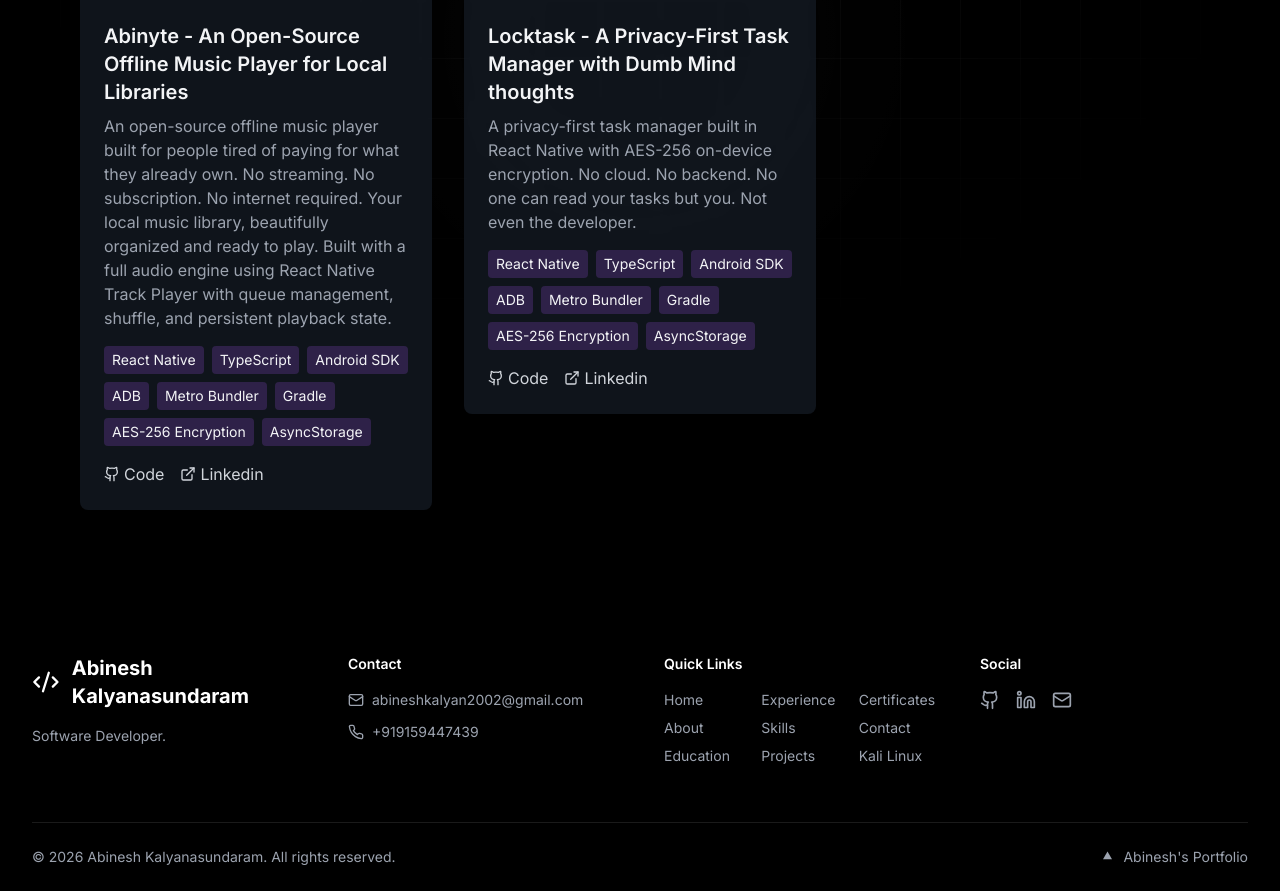
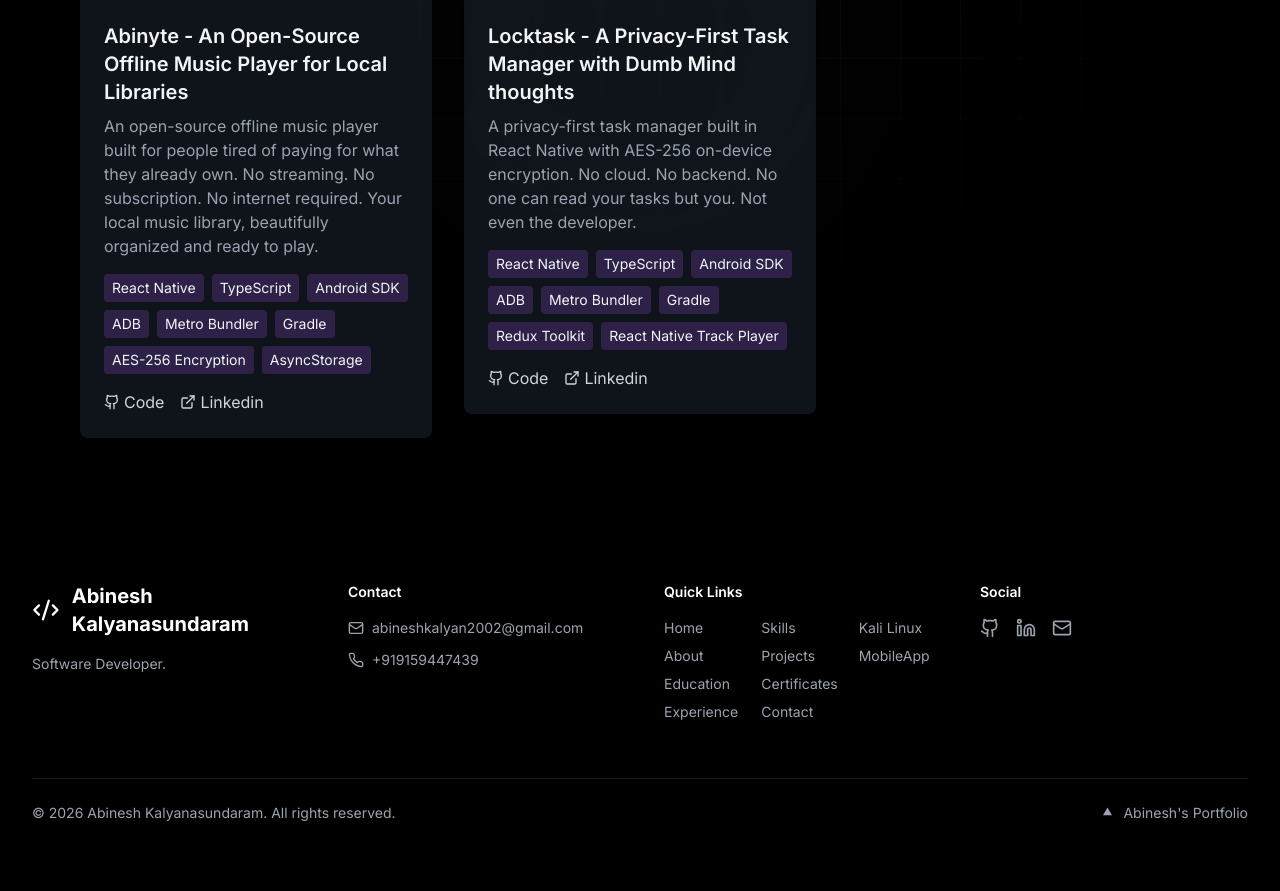
Before and after one commit to abinesh2323/Dev-main, a Next.js app: page /mobapps in a window 1280 px wide. Shown: the part 362-1253 px from the top of the page. After the commit the page ends 1209 px from the top, so only its background shows below. Built offline with nearby package versions, Linux system fonts and the light colour scheme.

Commit message:
final mobapp & footer image

```diff
--- a/src/components/Footer.tsx
+++ b/src/components/Footer.tsx
@@ -17,13 +17,13 @@ const Footer = () => {
 		{ name: 'Certificates', path: '/certificates' },
 		{ name: 'Contact', path: '/contact' },
 		{ name: 'Kali Linux', path: '/kali' },
-		{ name: 'Mobile App', path: '/mobapps' },
+		{ name: 'MobileApp', path: '/mobapps' },
 	];
 
 	// Split links into columns of 3
-	const column1 = pageLinks.slice(0, 3);
-	const column2 = pageLinks.slice(3, 6);
-	const column3 = pageLinks.slice(6, 9);
+	const column1 = pageLinks.slice(0, 4);
+	const column2 = pageLinks.slice(4, 8);
+	const column3 = pageLinks.slice(8);
 
 	return (
 		<footer className="relative mt-24">
@@ -67,7 +67,7 @@ const Footer = () => {
 					{/* Links - First Column */}
 					<div className="space-y-4">
 						<h3 className="text-sm font-semibold text-white">Quick Links</h3>
-						<div className="grid grid-cols-3 gap-x-6 gap-y-3">
+						<div className="grid grid-cols-3 gap-x-6 gap-y-6">
 							{/* Column 1 */}
 							<div>
 								{column1.map(link => (
--- a/src/components/Navbar.tsx
+++ b/src/components/Navbar.tsx
@@ -15,12 +15,12 @@ const Navbar = () => {
 		{ path: '/', label: 'Home' },
 		{ path: '/about', label: 'About' },
 		{ path: '/projects', label: 'Projects' },
+		{ path: '/mobapps', label: 'Mobile App' },
 		{ path: '/skills', label: 'Skills' },
 		{ path: '/certificates', label: 'Certificates' },
 		{ path: '/experience', label: 'Experience' },
 		{ path: '/education', label: 'Education' },
 		{ path: '/contact', label: 'Contact' },
-		{ path: '/mobapps', label: 'Mobile App' },
 
 	];
 
--- a/src/pages/Mobapps.tsx
+++ b/src/pages/Mobapps.tsx
@@ -7,7 +7,7 @@ import { ScrollAnimation } from '@/components/ScrollAnimation';
 const mobapps = [
     {
 		title: 'Abinyte - An Open-Source Offline Music Player for Local Libraries',
-		description: 'An open-source offline music player built for people tired of paying for what they already own. No streaming. No subscription. No internet required. Your local music library, beautifully organized and ready to play. Built with a full audio engine using React Native Track Player with queue management, shuffle, and persistent playback state.',
+		description: 'An open-source offline music player built for people tired of paying for what they already own. No streaming. No subscription. No internet required. Your local music library, beautifully organized and ready to play.',
 		image: '/projects_img/image14.png',
 		github: 'https://github.com/abinesh2323/Abinfy-muic-app',
 		live: 'https://www.linkedin.com/posts/abinesh-kalyanasundaram-369494322_reactnative-mobileappdevelopment-appdevelopment-activity-7444360371378843648-8NtT?utm_source=share&utm_medium=member_desktop&rcm=ACoAAFGVxgEB3eQPhkn-ILD9WjuOBbtNzl2G4X0',
@@ -19,7 +19,7 @@ const mobapps = [
 		image: '/projects_img/image13.png',
 		github: 'https://github.com/abinesh2323/Locktask.git',
 		live: 'https://www.linkedin.com/posts/abinesh-kalyanasundaram-369494322_opentowork-reactnative-mobiledevelopment-activity-7443521906873462784-XGyO?utm_source=share&utm_medium=member_desktop&rcm=ACoAAFGVxgEB3eQPhkn-ILD9WjuOBbtNzl2G4X0',
-		tags: ['React Native', 'TypeScript', 'Android SDK', 'ADB', 'Metro Bundler', 'Gradle', 'AES-256 Encryption', 'AsyncStorage']
+		tags: ['React Native', 'TypeScript', 'Android SDK', 'ADB', 'Metro Bundler', 'Gradle', 'Redux Toolkit', 'React Native Track Player']
 	},
 ];
 
```
Also changed, not shown: public/projects_img/image13.png, public/projects_img/image14.png.
